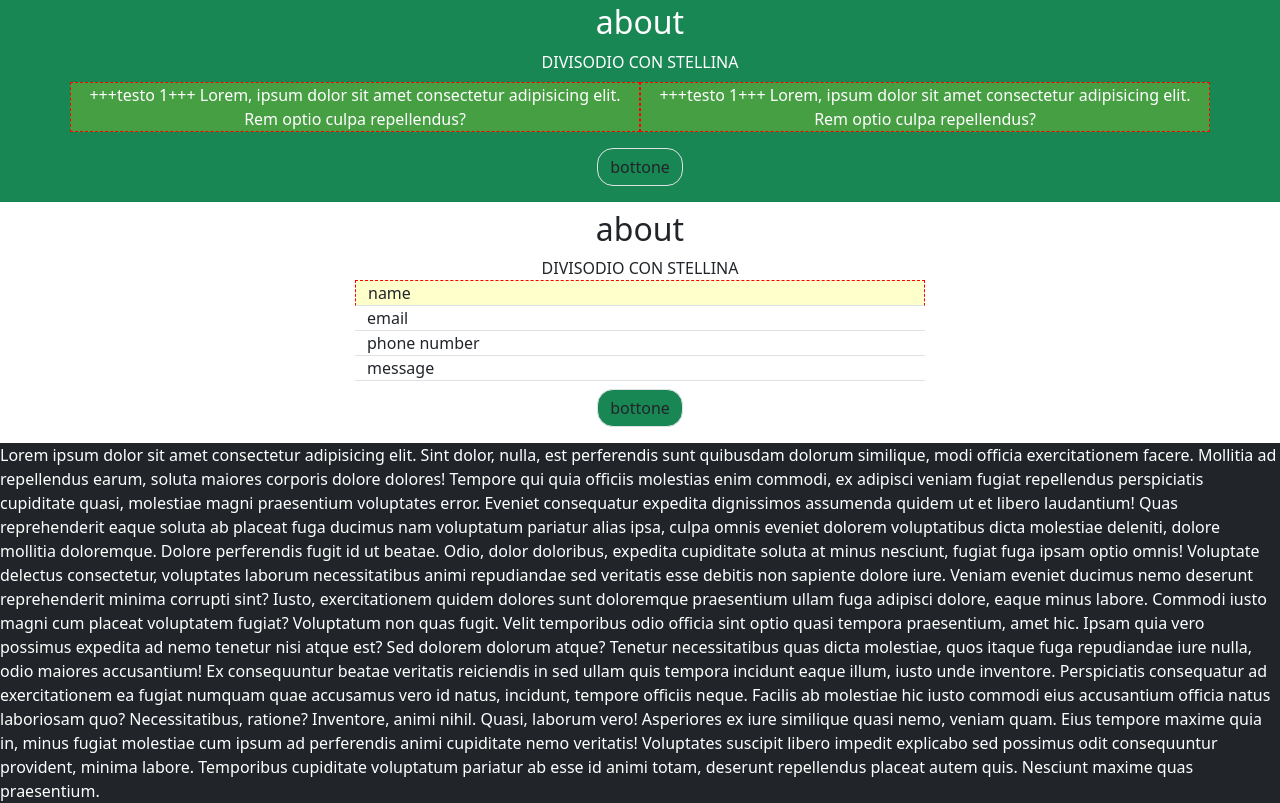
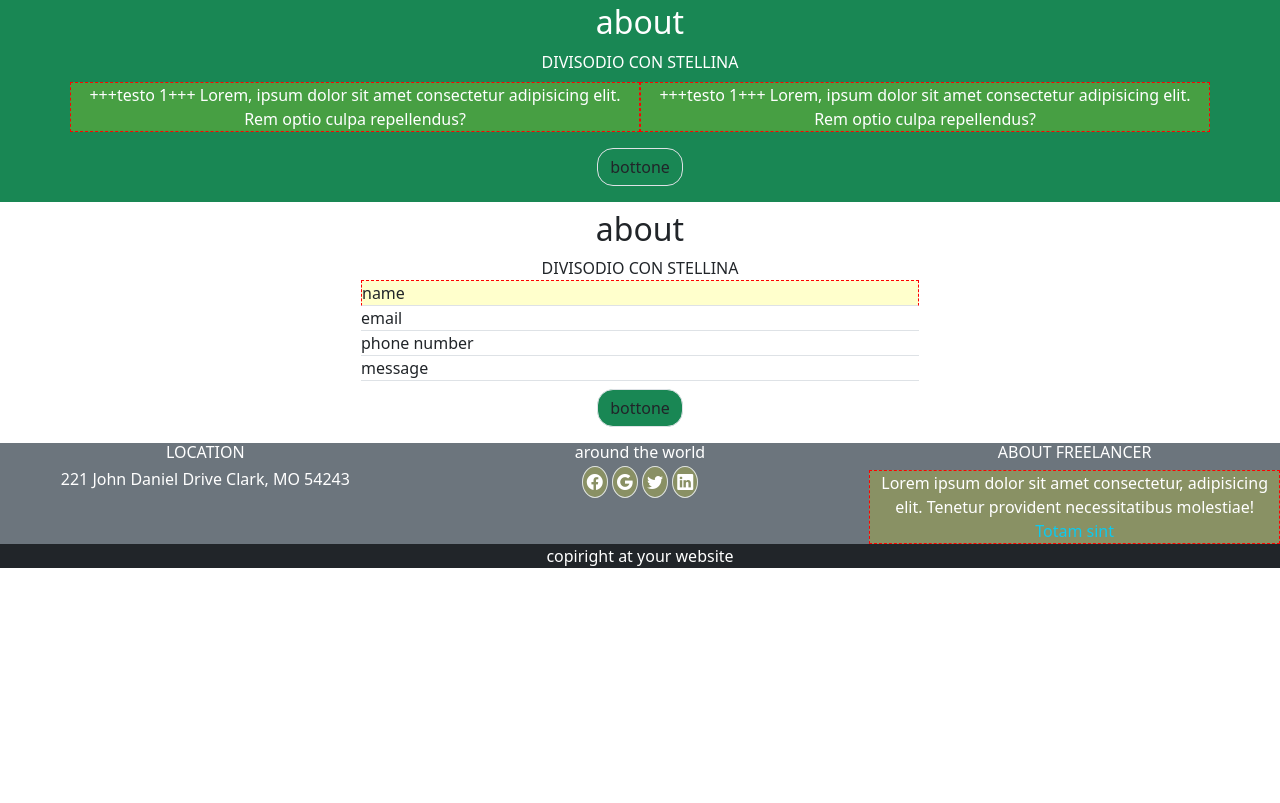
Before and after one commit to CarloCassini/html-css-bootstrap-freelancer, a plain HTML site: page index.html in a window 1280 px wide. Shown: the part 1240-2043 px from the top of the page. After the commit the page ends 1808 px from the top, so only its background shows below. Drawn offline with nearby package versions, Linux system fonts and the light colour scheme.

Commit message:
add footer

```diff
--- a/index.html
+++ b/index.html
@@ -12,6 +12,11 @@
       rel="stylesheet"
       integrity="sha384-9ndCyUaIbzAi2FUVXJi0CjmCapSmO7SnpJef0486qhLnuZ2cdeRhO02iuK6FUUVM"
       crossorigin="anonymous"
+    />
+    <!-- cdn bootstrap -->
+    <link
+      rel="stylesheet"
+      href="https://cdn.jsdelivr.net/npm/bootstrap-icons@1.10.5/font/bootstrap-icons.css"
     />
     <!-- css -->
     <link rel="stylesheet" href="./css/style.css" />
@@ -110,12 +115,10 @@
           <h2 class="text-center">about</h2>
           <div class="text-center">DIVISODIO CON STELLINA</div>
 
-          <div class="row justify-content-center">
-            <div class="ms_debug mx-1 text-start w-50 border-bottom">name</div>
-            <div class="mx-1 text-start w-50 border-bottom">email</div>
-            <div class="mx-1 text-start w-50 border-bottom">phone number</div>
-            <div class="mx-1 text-start w-50 border-bottom">message</div>
-          </div>
+          <div class="ms_debug mx-auto text-start w-50 border-bottom">name</div>
+          <div class="mx-auto text-start w-50 border-bottom">email</div>
+          <div class="mx-auto text-start w-50 border-bottom">phone number</div>
+          <div class="mx-auto text-start w-50 border-bottom">message</div>
 
           <div class="m-2 bg-success btn rounded-4 border border-1">
             bottone
@@ -124,40 +127,44 @@
       </section>
     </main>
 
-    <footer class="bg-dark text-white">
-      Lorem ipsum dolor sit amet consectetur adipisicing elit. Sint dolor,
-      nulla, est perferendis sunt quibusdam dolorum similique, modi officia
-      exercitationem facere. Mollitia ad repellendus earum, soluta maiores
-      corporis dolore dolores! Tempore qui quia officiis molestias enim commodi,
-      ex adipisci veniam fugiat repellendus perspiciatis cupiditate quasi,
-      molestiae magni praesentium voluptates error. Eveniet consequatur expedita
-      dignissimos assumenda quidem ut et libero laudantium! Quas reprehenderit
-      eaque soluta ab placeat fuga ducimus nam voluptatum pariatur alias ipsa,
-      culpa omnis eveniet dolorem voluptatibus dicta molestiae deleniti, dolore
-      mollitia doloremque. Dolore perferendis fugit id ut beatae. Odio, dolor
-      doloribus, expedita cupiditate soluta at minus nesciunt, fugiat fuga ipsam
-      optio omnis! Voluptate delectus consectetur, voluptates laborum
-      necessitatibus animi repudiandae sed veritatis esse debitis non sapiente
-      dolore iure. Veniam eveniet ducimus nemo deserunt reprehenderit minima
-      corrupti sint? Iusto, exercitationem quidem dolores sunt doloremque
-      praesentium ullam fuga adipisci dolore, eaque minus labore. Commodi iusto
-      magni cum placeat voluptatem fugiat? Voluptatum non quas fugit. Velit
-      temporibus odio officia sint optio quasi tempora praesentium, amet hic.
-      Ipsam quia vero possimus expedita ad nemo tenetur nisi atque est? Sed
-      dolorem dolorum atque? Tenetur necessitatibus quas dicta molestiae, quos
-      itaque fuga repudiandae iure nulla, odio maiores accusantium! Ex
-      consequuntur beatae veritatis reiciendis in sed ullam quis tempora
-      incidunt eaque illum, iusto unde inventore. Perspiciatis consequatur ad
-      exercitationem ea fugiat numquam quae accusamus vero id natus, incidunt,
-      tempore officiis neque. Facilis ab molestiae hic iusto commodi eius
-      accusantium officia natus laboriosam quo? Necessitatibus, ratione?
-      Inventore, animi nihil. Quasi, laborum vero! Asperiores ex iure similique
-      quasi nemo, veniam quam. Eius tempore maxime quia in, minus fugiat
-      molestiae cum ipsum ad perferendis animi cupiditate nemo veritatis!
-      Voluptates suscipit libero impedit explicabo sed possimus odit
-      consequuntur provident, minima labore. Temporibus cupiditate voluptatum
-      pariatur ab esse id animi totam, deserunt repellendus placeat autem quis.
-      Nesciunt maxime quas praesentium.
+    <footer class="text-white text-center">
+      <section class="bg-secondary">
+        <div class="row">
+          <div class="col-md-4">
+            <h6>LOCATION</h6>
+            <h6>221 John Daniel Drive Clark, MO 54243</h6>
+          </div>
+
+          <div class="col-md-4">
+            <h6>around the world</h6>
+            <div>
+              <i class="bi bi-facebook ms_debug p-1 border rounded-circle"></i>
+              <i class="bi bi-google ms_debug p-1 border rounded-circle"></i>
+
+              <i class="bi bi-twitter ms_debug p-1 border rounded-circle"></i>
+              <i class="bi bi-linkedin ms_debug p-1 border rounded-circle"></i>
+            </div>
+          </div>
+
+          <div class="col-md-4">
+            <h6>ABOUT FREELANCER</h6>
+            <p class="ms_debug m-0">
+              Lorem ipsum dolor sit amet consectetur, adipisicing elit. Tenetur
+              provident necessitatibus molestiae!
+              <a
+                href="#"
+                class="link-info link-offset-2 link-underline-opacity-0"
+              >
+                Totam sint</a
+              >
+            </p>
+          </div>
+        </div>
+      </section>
+
+      <section class="bg-dark">
+        <div>copiright at your website</div>
+      </section>
     </footer>
   </body>
 </html>
```
